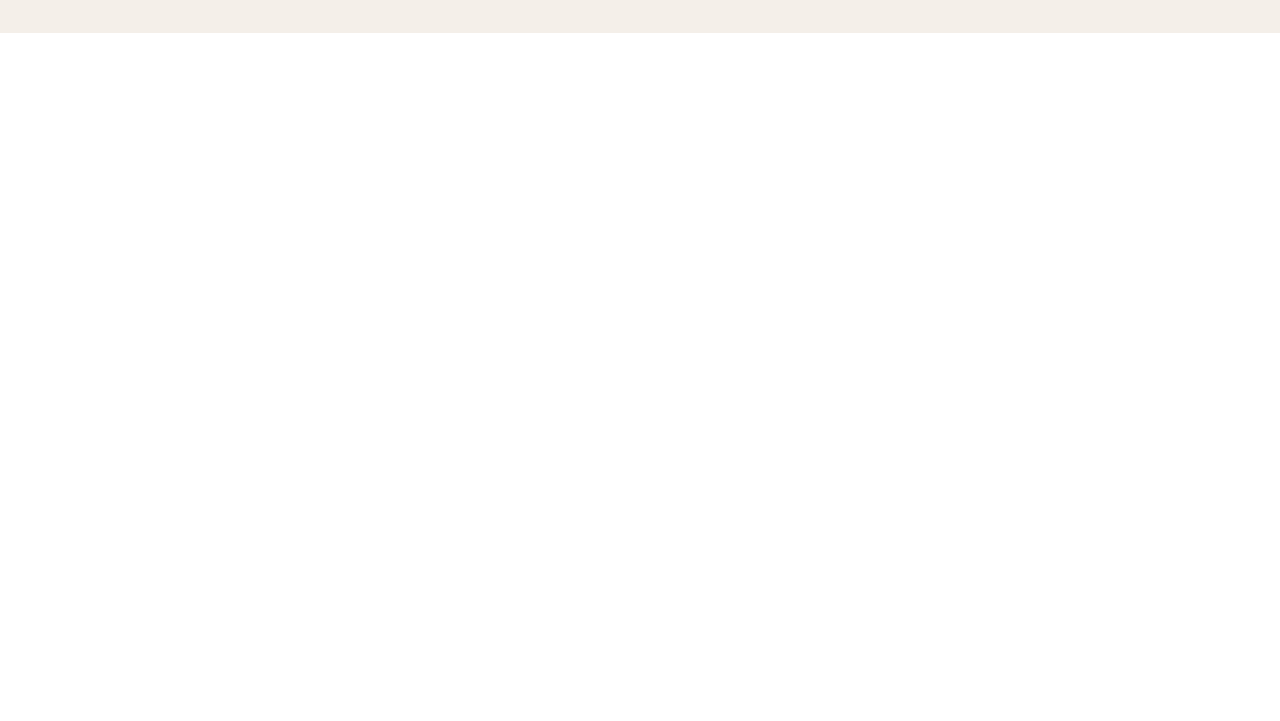
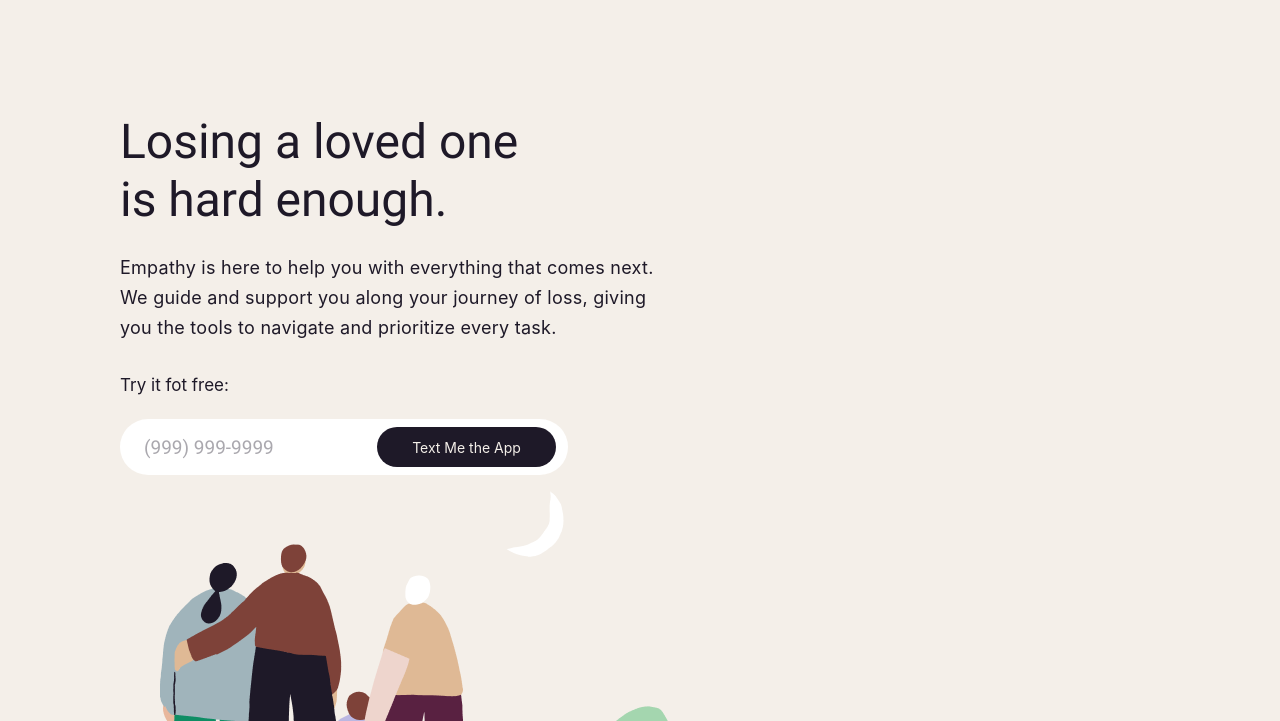
Before and after one commit to cignoBianco/empathy-layout, a plain HTML site: page index.html in a window 1280 px wide. Shown: the part 79-800 px from the top of the page. Drawn offline with Linux system fonts and the light colour scheme; a web font is replaced by a local one.

Commit message:
feat: first section layout

```diff
--- a/index.html
+++ b/index.html
@@ -11,7 +11,7 @@
     <header class="header header--beige">
         <div class="header-wrapper">
             <div class="header-wrapper--logo">
-                <img src="./assets/images/empathy.png" />
+                <img src="./assets/images/empathy.png" alt="Empathy" />
             </div>
             <nav class="header-wrapper--navigation">
                 <ul class="navigation-list">
@@ -32,8 +32,30 @@
         </div>
     </header>
     <main>
-        <section>
-
+        <section class="first-section">
+            <article class="first-section--content-wrapper">
+                <h1 class="content-title">
+                    Losing a loved one is hard enough.
+                </h1>
+                <p class="content-wrapper--content">
+                    Empathy is here to help you with everything that comes next.
+                    We guide and support you along your journey of loss, giving you the tools to navigate and prioritize every task.
+                </p>
+                <div class="contact-me-container">
+                    <p class="contact-me-container--label">
+                        Try it fot free:
+                    </p>
+                    <div class="contact-input-wrapper">
+                        <input type="text" class="contact-input-wrapper--input" placeholder="(999) 999-9999">
+                        <button class="contact-input-wrapper--button">
+                            Text Me the App
+                        </button>
+                    </div>
+                </div>
+            </article>
+            <div class="first-section--image">
+                <img src="./assets/images/family.png" alt="Emphaty with care." />
+            </div>
         </section>
     </main>
     <footer>
--- a/style.css
+++ b/style.css
@@ -45,11 +45,13 @@
     margin: 0;
     padding: 0;
     box-sizing: border-box;
+    color: var(--black-color);
 }
 
 .header {
     height: 112px;
     position: fixed;
+    top: 0;
     padding: 0 80px;
     width: -webkit-fill-available;
 }
@@ -118,3 +120,101 @@
     text-decoration: none;
     user-select: none;
 }
+
+.first-section {
+    width: -webkit-fill-available;
+    height: 738px;
+    background-color: var(--beige-color);
+    padding: 80px 120px;
+    margin-top: 112px;
+    display: flex;
+    justify-content: space-between;
+    flex-wrap: wrap;
+}
+
+.first-section--content-wrapper {
+    max-width: 575px;
+}
+
+.content-title {
+    font-style: normal;
+    font-weight: 400;
+    font-size: 48px;
+    max-width: 400px;
+    margin-bottom: 24px;
+    line-height: 58px;
+}
+
+.content-wrapper--content {
+    font-family: 'Inter';
+    font-style: normal;
+    font-weight: 400;
+    font-size: 18px;
+    letter-spacing: 0.252px;
+    max-width: 550px;
+    margin-bottom: 32px;
+    line-height: 30px;
+}
+
+.contact-me-container {}
+
+.contact-me-container--label {
+    font-family: 'Inter';
+    font-style: normal;
+    font-weight: 400;
+    font-size: 17px;
+}
+
+.contact-input-wrapper {
+    margin: 24px 0 16px;
+    width: 448px;
+    height: 56px;
+    background-color: #FFFFFF;
+    border-radius: 40px;
+    padding: 8px 12px;
+    display: flex;
+    justify-content: space-between;
+    align-items: center;
+}
+
+.contact-input-wrapper--input {
+    border: none;
+    max-width: 200px;
+    margin-left: 12px;
+    cursor: text;
+    height: 30px;
+    font-size: 19px;
+
+}
+
+.contact-input-wrapper--input::placeholder {
+    color: var(--black-color-60);
+}
+
+.contact-input-wrapper--input:focus {
+    outline: none;
+}
+
+.contact-input-wrapper--button {
+    background-color: var(--black-color);
+    width: 179px;
+    height: 40px;
+    display: flex;
+    align-items: center;
+    justify-content: center;
+    text-align: center;
+    vertical-align: middle;
+    border: none;
+    border-radius: 40px;
+    font-family: 'Inter';
+    font-style: normal;
+    font-weight: 400;
+    font-size: 14px;
+    color: var(--beige-color);
+    cursor: pointer;
+}
+
+.first-section--image {
+    min-width: 500px;
+    max-width: 570px;;
+}
```
